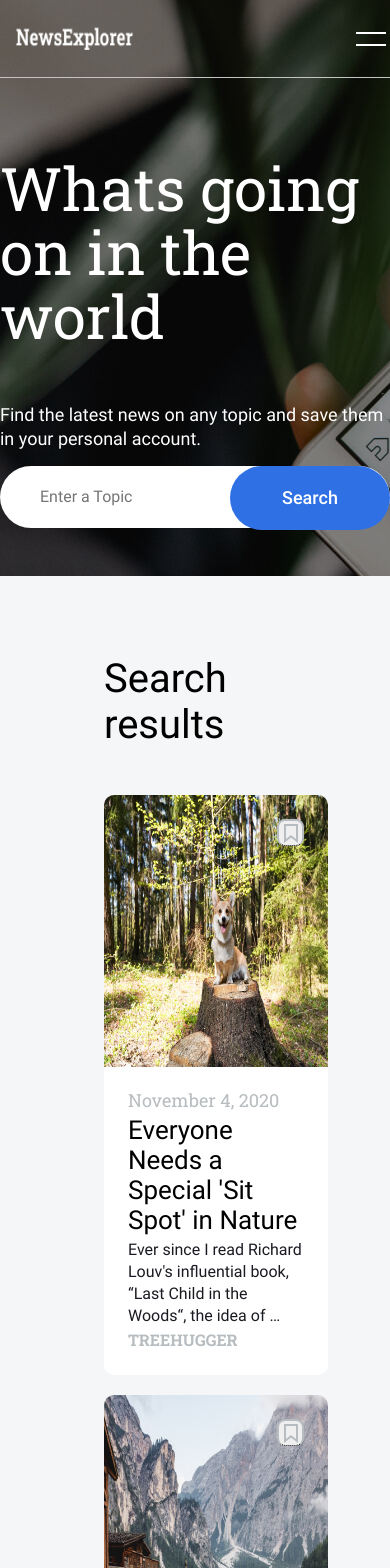
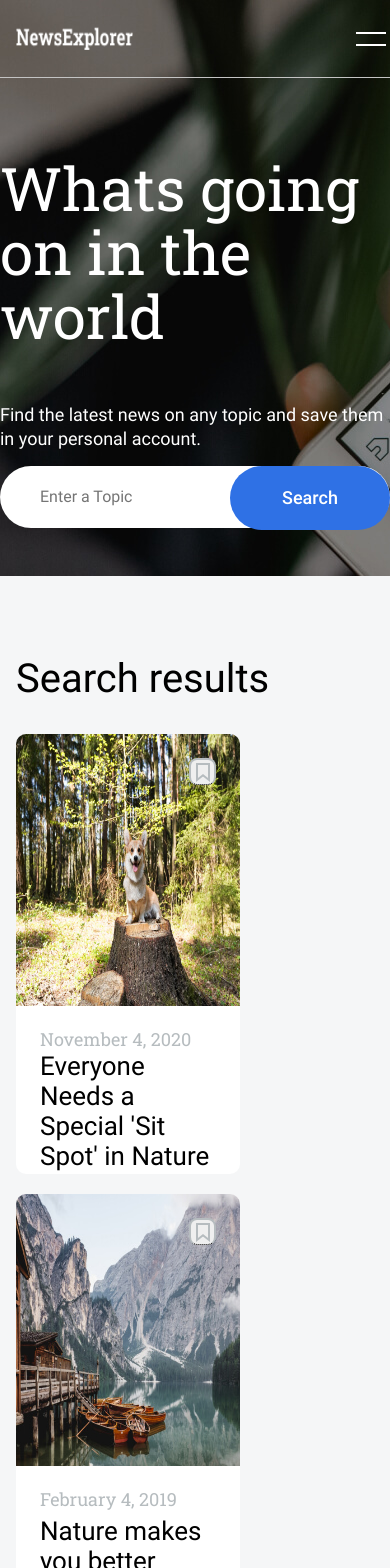
Before and after one commit to shimritz/news-explorer-frontend, a React (Create React App) app: page / in a window 390 px wide. Shown: the top 1568 px of the page. Built offline with nearby package versions, Linux system fonts and the light colour scheme.

Commit message:
toggle drawer button can change colour

```diff
--- a/src/components/Footer/Footer.css
+++ b/src/components/Footer/Footer.css
@@ -57,10 +57,18 @@
   height: 20px;
 }
 
-@media (max-width: 930px) {
+@media (max-width: 950px) {
+  .footer {
+    padding-left: 40px;
+    padding-right: 25px;
+  }
 }
 
-@media (max-width: 320px) {
+@media (max-width: 590px) {
+  .footer__nav {
+    margin-bottom: 38px;
+    flex-direction: column;
+  }
   .footer__container {
     flex-direction: column-reverse;
   }
--- a/src/components/Footer/Footer.js
+++ b/src/components/Footer/Footer.js
@@ -5,8 +5,10 @@ import { Link } from "react-router-dom";
 function Footer() {
   return (
     <footer className="footer">
-      {/* <div className="footer__container"> */}
-      <p className="footer__copyrights">@2021 Supersite, Powered by News API</p>
+      <div className="footer__container">
+        <p className="footer__copyrights">
+          @2021 Supersite, Powered by News API
+        </p>
         <div className="footer__link-wrapper">
           <ul className="footer__nav">
             <Link to="/" className="footer__nav-link">
@@ -52,7 +54,7 @@ function Footer() {
             </li>
           </ul>
         </div>
-      {/* </div> */}
+      </div>
     </footer>
   );
 }
--- a/src/components/Navigation/Navigation.css
+++ b/src/components/Navigation/Navigation.css
@@ -111,7 +111,16 @@
   white-space: nowrap;
 }
 
-@media (max-width: 446px) {
+@media (max-width: 800px) {
+  .nav__logo {
+    margin-left: 40px;
+  }
+  .nav__links {
+    margin-right: 40px;
+  }
+}
+
+@media (max-width: 520px) {
   .nav__logo {
     width: 117px;
     height: 24px;
--- a/src/components/Navigation/Navigation.js
+++ b/src/components/Navigation/Navigation.js
@@ -84,7 +84,10 @@ function Navigation({
         )}
       </ul>
       <div>
-        <DrawerToggleButton handleClick={drawerClickHandler} />
+        <DrawerToggleButton
+          handleClick={drawerClickHandler}
+          isBackgroundWhite={isBackgroundWhite}
+        />
       </div>
     </nav>
   );
--- a/src/components/NewsCard/NewsCard.css
+++ b/src/components/NewsCard/NewsCard.css
@@ -2,12 +2,12 @@
   background-color: white;
   border-radius: 10px;
   overflow: hidden;
-  /* max-width: 400px; */
+  max-width: 400px;
 
   position: relative;
   z-index: 0;
 
-  /* height: 100%; */
+  height: 576px;
 }
 
 .article__info {
@@ -238,18 +238,35 @@
   padding: 0;
 }
 
-@media screen and (max-width: 768px) {
+@media screen and (max-width: 800px) {
   .article {
-    width: 224px;
+    max-width: 224px;
+    height: 420px;
+  }
+  .article__key-word-label {
+    width: 80px;
   }
 }
 
-@media screen and (max-width: 320px) {
+@media screen and (max-width: 500px) {
   .article {
-    margin: 0 19px;
+    /* margin: 0 19px; */
+    width: 288px;
+    height: 440px;
   }
   .article__footer {
     margin-top: 25px;
     margin-bottom: 31px;
   }
+  .article__key-word-label {
+    width: 76px;
+    padding: 8px 20px 8px 20px;
+    /* margin-left: 16px; */
+    top: 12px;
+    left: 12px;
+  }
+  .article__delete-btn {
+    top: 7;
+    right: 2;
+  }
 }
--- a/src/components/NewsCardList/NewsCardList.css
+++ b/src/components/NewsCardList/NewsCardList.css
@@ -44,13 +44,27 @@
   cursor: pointer;
 }
 
-@media screen and (max-width: 1230px) {
+@media screen and (max-width: 768px) {
+  .news-card {
+    padding-left: 40px;
+    padding-right: 40px;
+  }
   .news-card__list {
-    grid-template-columns: repeat(2, 1fr);
+    grid-template-columns: 1fr;
+    gap: 20px;
+    /* max-width: 550px; */
+  }
+  .news-card__list {
+    margin-top: 32px;
+    gap: 8px;
   }
 }
 
-@media screen and (max-width: 650px) {
+@media screen and (max-width: 550px) {
+  .news-card {
+    padding-left: 16px;
+    padding-right: 16px;
+  }
   .news-card__list {
     grid-template-columns: 1fr;
     gap: 20px;
--- a/src/components/SavedNewsHeader/SavedNewsHeader.css
+++ b/src/components/SavedNewsHeader/SavedNewsHeader.css
@@ -28,3 +28,15 @@
   font-size: 18px;
   line-height: 24px;
 }
+
+@media (max-width: 340px) {
+  .savedArticles-info {
+    width: 288px;
+  }
+  .savedArticles-info__display-amount {
+    width: 100%;
+  }
+  .savedArticles-info__key-words {
+    width: 100%;
+  }
+}
--- a/src/components/SideDrawer/DrawerToggleButton.css
+++ b/src/components/SideDrawer/DrawerToggleButton.css
@@ -20,8 +20,13 @@
   height: 2px;
   background: white;
 }
+.toggle-button__line_black {
+  width: 30px;
+  height: 2px;
+  background: black;
+}
 
-@media (max-width: 450px) {
+@media (max-width: 520px) {
   .toggle-button {
     display: flex;
   }
--- a/src/components/SideDrawer/DrawerToggleButton.js
+++ b/src/components/SideDrawer/DrawerToggleButton.js
@@ -1,10 +1,14 @@
 import React from "react";
 
-const drawerToggleButton = ({ handleClick }) => {
+const drawerToggleButton = ({ handleClick, isBackgroundWhite }) => {
+  let toggleButtonColour = isBackgroundWhite
+    ? "toggle-button__line_black"
+    : "toggle-button__line";
   return (
     <button className="toggle-button" onClick={handleClick}>
-      <div className="toggle-button__line" />
-      <div className="toggle-button__line" />
+      {/* toggle-button__line_black */}
+      <div className={toggleButtonColour} />
+      <div className={toggleButtonColour} />
     </button>
   );
 };
```
Also changed, not shown: src/components/SideDrawer/SideDrawer.js (+0 -8 lines). Lines whose indentation alone changed are shown as unchanged.
